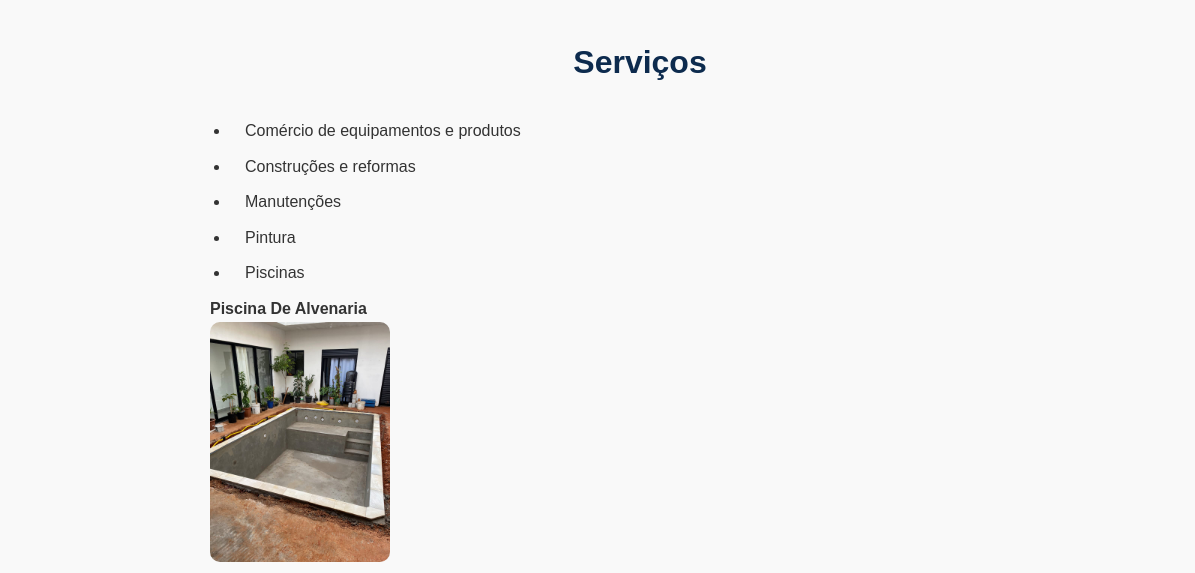
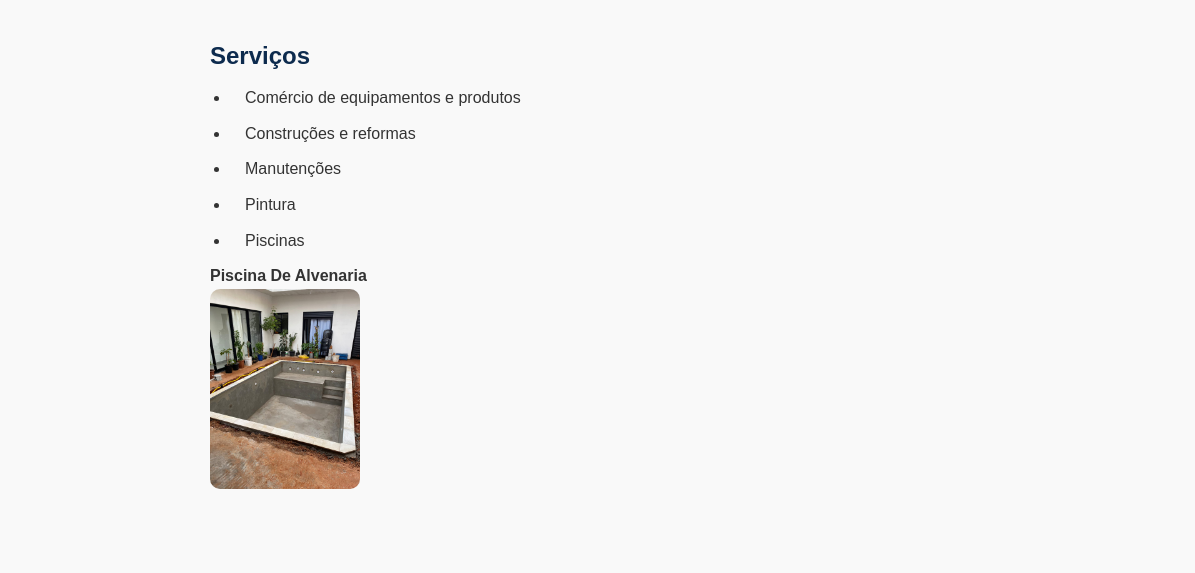
Before and after one commit to lclimaa/Transformais-Site, a plain HTML site: page index.html in a window 1280 px wide. Shown: the part 413-986 px from the top of the page, 0-1195 px from the left. Drawn offline with nearby package versions, Linux system fonts and the light colour scheme.

Commit message:
Add files via upload

```diff
--- a/index.html
+++ b/index.html
@@ -59,7 +59,7 @@
     <div class="galeria-grid">
       <!-- Miniatura visível -->
       <a href="imagens/piscinapedro/piscina1.jpg" data-lightbox="piscinapedro" data-title="Piscina - Projeto 1">
-        <img src="imagens/piscinapedro/piscina1.jpg" alt="Piscina 1" style="width: 180px; border-radius: 10px;">
+        <img src="imagens/piscinapedro/piscina1.jpg" alt="Piscina 1" style="width: 150px; border-radius: 10px;">
       </a>
       <!-- Demais imagens do mesmo serviço (invisíveis) -->
       <a href="imagens/piscinapedro/piscina2.jpg" data-lightbox="piscinapedro" class="oculta"></a>
--- a/style.css
+++ b/style.css
@@ -106,11 +106,6 @@ footer {
     background-color: #f9f9f9;
 }
 
-#servicos h2 {
-    font-size: 2rem;
-    text-align: center;
-    margin-bottom: 30px;
-  }
 
   .servico-item {
     margin-bottom: 40px;
```
